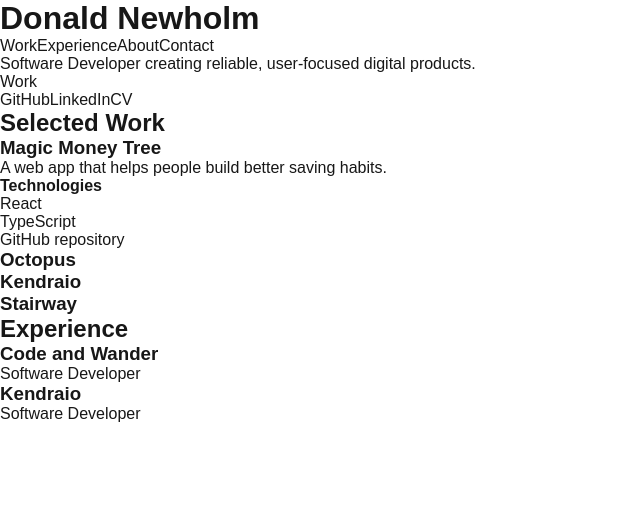
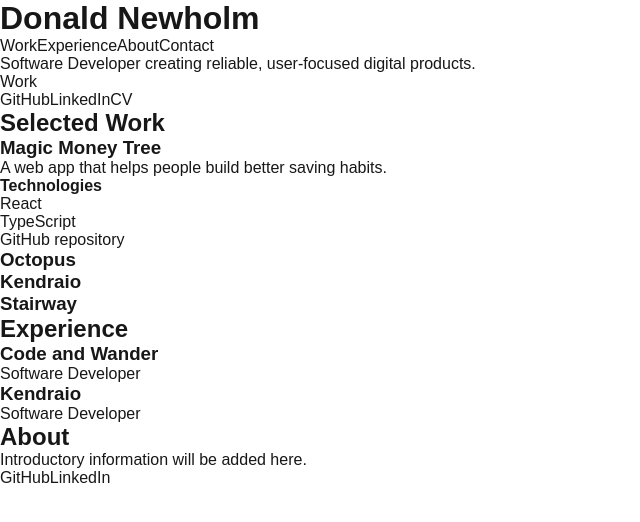
Before and after one commit to CodeKrakken/donald-newholm, a Next.js app: page / in a window 1280 px wide. Shown: the top 522 px of the page, without its empty margins (0-640 px from the left). Built offline with nearby package versions, Linux system fonts and the light colour scheme.

Commit message:
Add About section - tests and implementation

```diff
--- a/src/app/page.tsx
+++ b/src/app/page.tsx
@@ -4,6 +4,7 @@
 import Hero from "@/components/Hero/Hero";
 import Projects from "@/components/Projects/Projects";
 import Experience from "@/components/Experience/Experience";
+import About from "@/components/About/About";
 
 export default function Home() {
   return <>
@@ -11,5 +12,6 @@
     <Hero />
     <Projects />
     <Experience />
+    <About />
   </>;
 }
--- /dev/null
+++ b/src/components/About/About.tsx
@@ -0,0 +1,10 @@
+export default function About() {
+  return (
+    <section id="about" aria-labelledby="about-heading">
+      <h2 id="about-heading">About</h2>
+      <p>Introductory information will be added here.</p>
+      <a href="https://github.com/donald-newholm">GitHub</a>
+      <a href="https://www.linkedin.com/in/donald-newholm">LinkedIn</a>
+    </section>
+  );
+}
```
Also changed, not shown: 1 other file (tests, documents, lock files or other folders).
